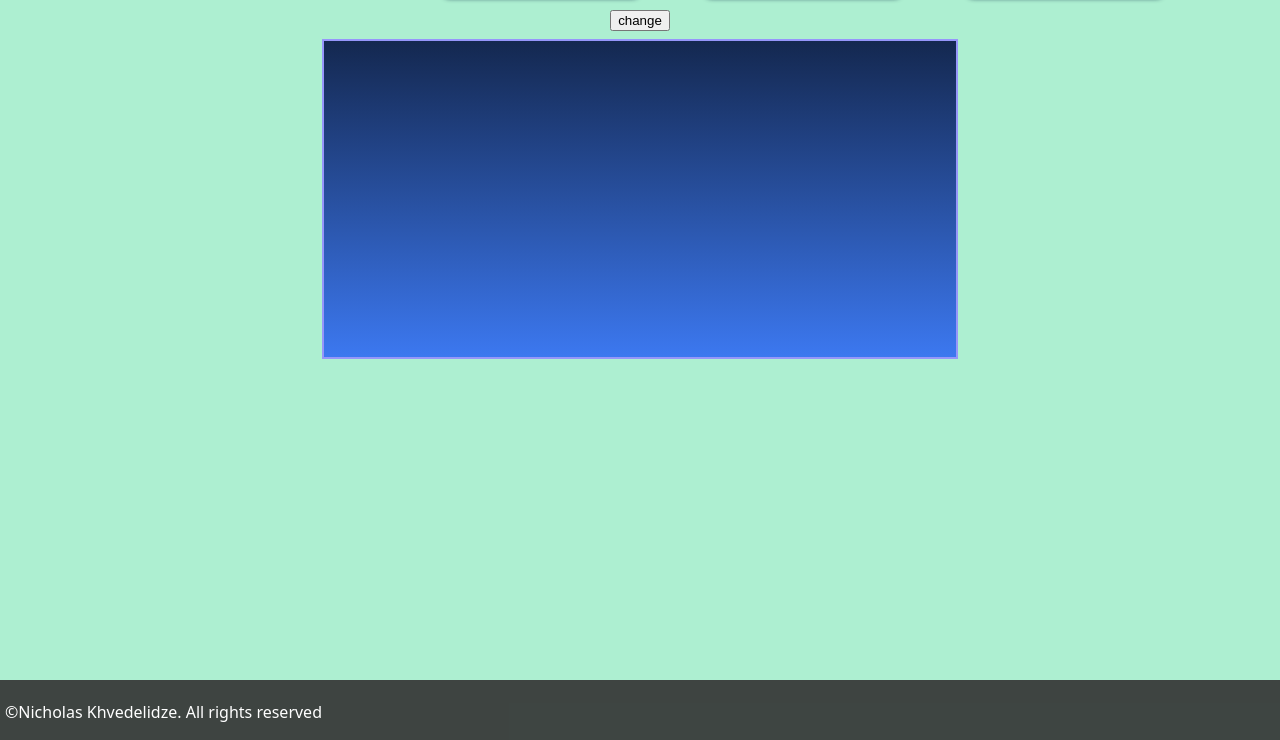
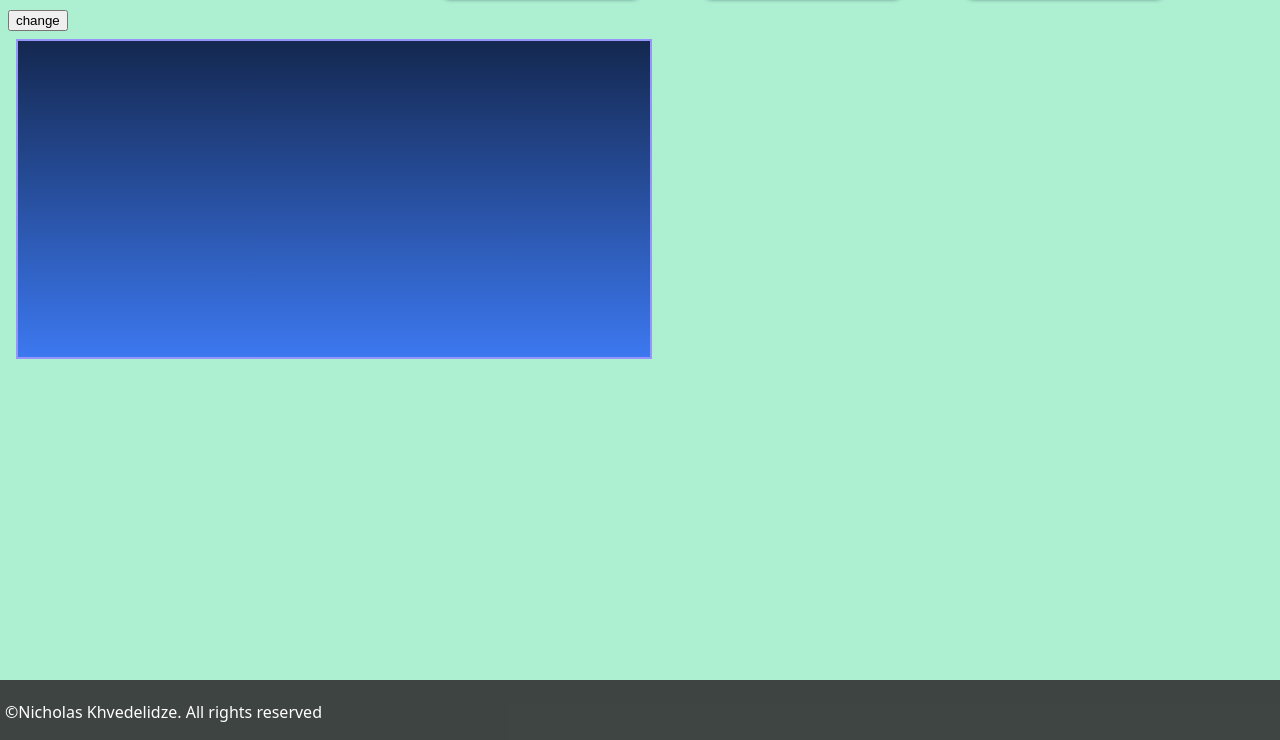
Before and after one commit to itsmekhvedela/itsmekhvedela.github.io, a PHP site: page /fate-of-knight/index.html in a window 1280 px wide. Shown: the part 60-800 px from the top of the page. Run offline with PHP 8.4, Linux system fonts and the light colour scheme.

Commit message:
Update styles.css

```diff
--- a/styles.css
+++ b/styles.css
@@ -65,9 +65,6 @@ article {
     margin: 8px;
     grid-area: content;
     box-sizing: border-box;
-}
-.game {
-    text-align: center;
 }
 footer {
     grid-area: foot;
```
